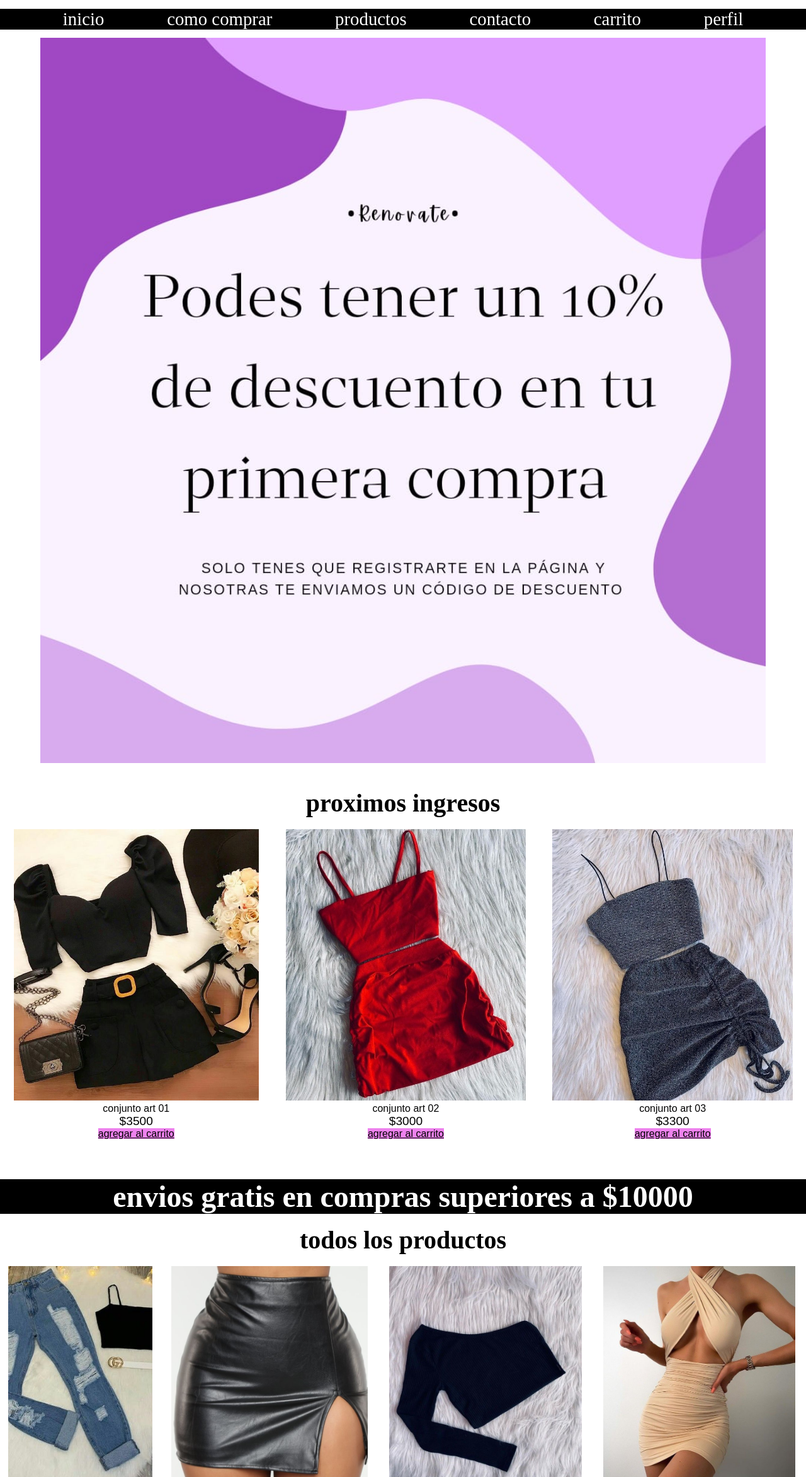
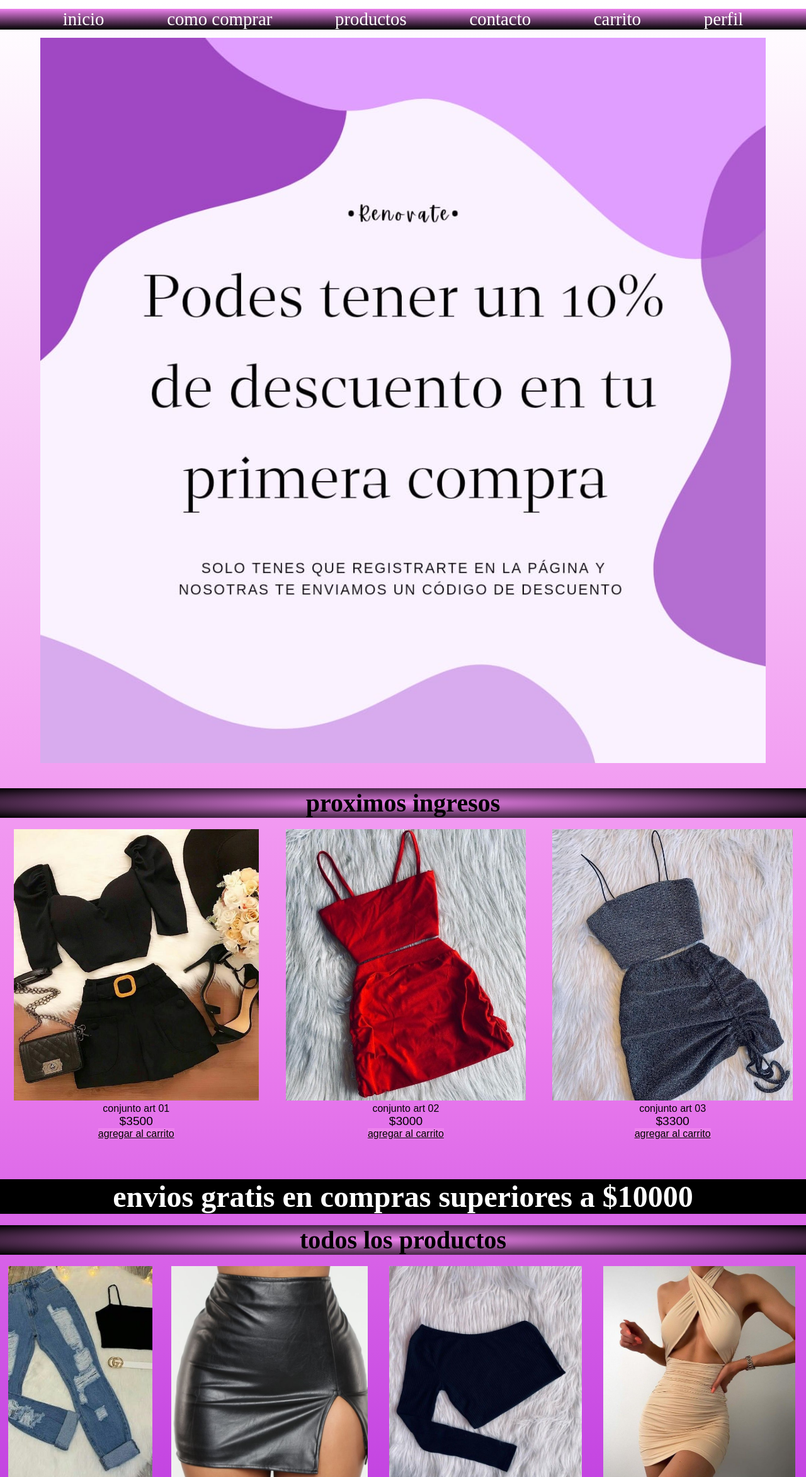
Before and after one commit to lucero-sanchez/proyecto-C.H-Lucero.S, a plain HTML site: page html/index.html in a window 1280 px wide. Shown: the part 133-2479 px from the top of the page at 63% size. Drawn offline with Linux system fonts and the light colour scheme.

Commit message:
subida de animaciones

```diff
--- a/css/style.css
+++ b/css/style.css
@@ -5,10 +5,10 @@
 /*css de index*/
 
 .body{
-	background: white;
+	background: linear-gradient(to top, darkviolet, violet, white);
 }
 nav{
-	background:black;
+	background: linear-gradient(to top, black, violet);
 }
 nav ul{
 	display:flex;
@@ -29,9 +29,8 @@ nav ul li a{
 	color: white;
 	text-align: center;
 
+}
 
-
-}
 nav ul li a:hover{
 	color:violet;
 	cursor: pointer;
@@ -44,7 +43,7 @@ nav ul li a:hover{
 }
 
 .tituloh1{
-	color: black;
+	background: radial-gradient(violet, black);
 }
 
 h1,h3,h4{
@@ -54,9 +53,8 @@ h1,h3,h4{
 }
 
 .titulo2{
-	color: black;
+	background: radial-gradient(violet, black);
 }
-
 .tituloh4{
 	color: black;
 }
@@ -66,6 +64,7 @@ h1,h3,h4{
 	text-align: center;
 	color: white;
 	background-color: black;
+
 }
 figure{
 	font-family:  'Montserrat', sans-serif;
@@ -75,6 +74,11 @@ figure{
 figure a{
 	background-color: violet;
 	color: black;
+	cursor: pointer;
+}
+
+figure a:hover{
+	color: white;
 }
 
 .piedepagina{
```
